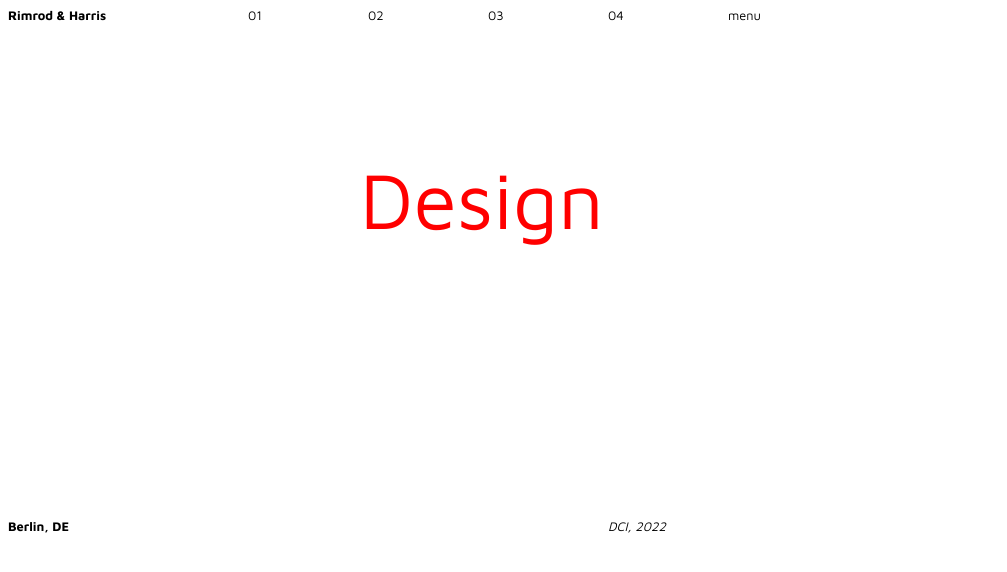
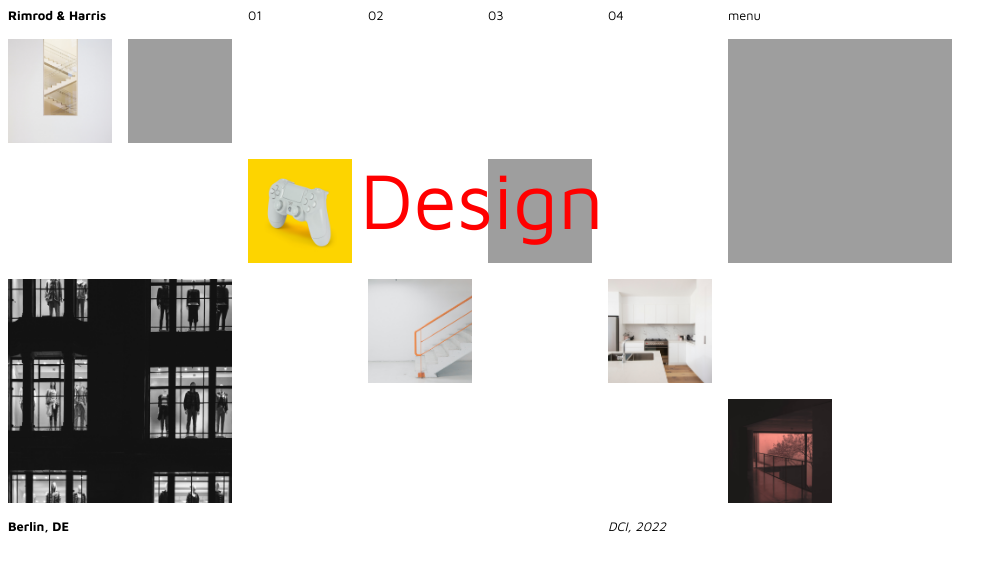
Before and after one commit to cemkgrbz/uib-layout-grid-design-studio-cemkgrbz, a plain HTML site: page index.html in a window 1280 px wide. Shown: the whole page, without its empty margins (0-1007 px from the left). Drawn offline with Linux system fonts and the light colour scheme; the site is published under a folder, as on GitHub Pages, so addresses that start at the root find nothing.

Commit message:
Update style.css

```diff
--- a/style.css
+++ b/style.css
@@ -40,50 +40,50 @@ div {
 }
 
 .img1 {
-    background-image: url(/assets/item-one.jpeg);
+    background-image: url(./assets/item-one.jpeg);
     background-size: cover;
     background-position: center;
 }
 
 .img2 {
-    background-image: url(/assets/item-two.jpeg);
+    background-image: url(./assets/item-two.jpeg);
     background-size: cover;
     background-position: center;
 }
 .img3 {
-    background-image: url(/assets/item-three.jpeg);
+    background-image: url(./assets/item-three.jpeg);
     background-size: cover;
     background-position: center;
 }
 .img4 {
-    background-image: url(/assets/item-four.jpeg);
+    background-image: url(./assets/item-four.jpeg);
     background-size: cover;
     background-position: center;
 }
 .img5 {
-    background-image: url(/assets/item-five.jpeg);
+    background-image: url(./assets/item-five.jpeg);
     background-size: cover;
     background-position: center;
 }
 .img6 {
-    background-image: url(/assets/item-six.jpeg);
+    background-image: url(./assets/item-six.jpeg);
     background-size: cover;
     background-position: center;
 }
 .img7 {
-    background-image: url(/assets/item-seven.jpeg);
+    background-image: url(./assets/item-seven.jpeg);
     background-size: cover;
     background-position: center;
 }
 .img8 {
-    background-image: url(/assets/item-eight.jpeg);
+    background-image: url(./assets/item-eight.jpeg);
     background-size: cover;
     background-position: center;
     grid-column: 1/3;
     grid-row: 3/5;
 }
 .img9 {
-    background-image: url(/assets/item-nine.jpeg);
+    background-image: url(./assets/item-nine.jpeg);
     background-size: cover;
     background-position: center;
     grid-column: 7/9;
```
